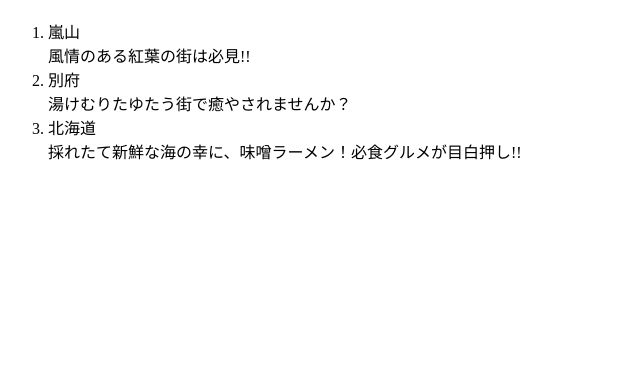
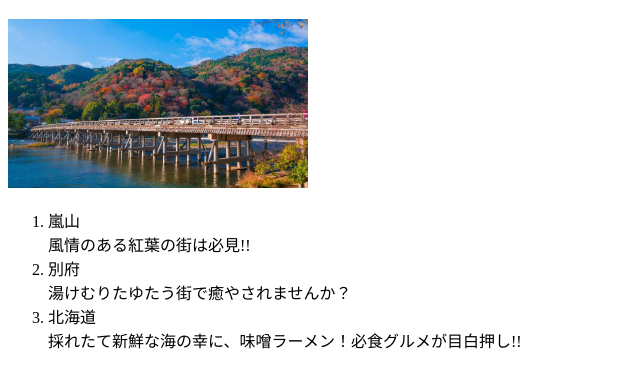
Before and after one commit to omu-aaa24180/omu-aaa24180.github.io, a plain HTML site: page second.html in a window 1280 px wide. Shown: the part 70-458 px from the top of the page, without its empty margins (0-640 px from the left). Drawn offline with Linux system fonts and the light colour scheme.

Commit message:
Update second.html

```diff
--- a/second.html
+++ b/second.html
@@ -7,6 +7,7 @@
 </head>
 <body>
     <h1>おすすめ旅行先３選!!</h1>
+    <img src="arashiyama.jpg" width="300" alt="嵐山の風景">
     <ol>
       <li>嵐山<br>
           風情のある紅葉の街は必見!!</li>
```
